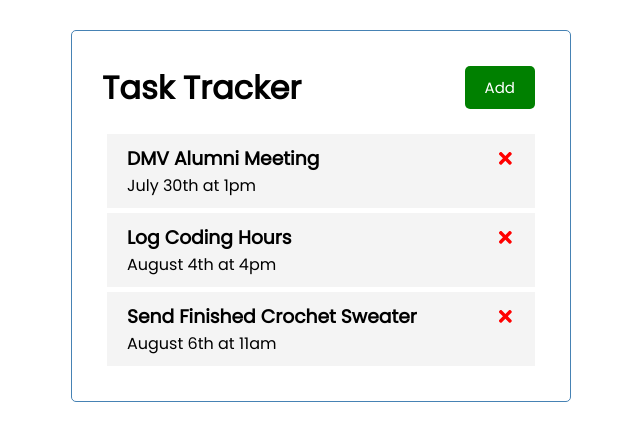
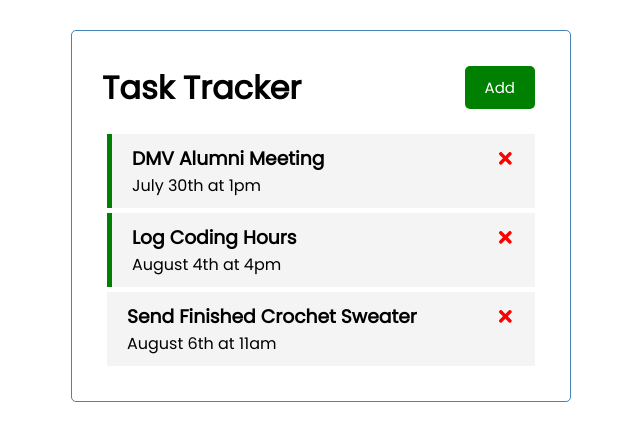
Before and after one commit to dcbeergoddess/react-task-tracker, a React (Create React App) app: page / in a window 1280 px wide. Shown: the top 440 px of the page, without its empty margins (319-959 px from the left). Built offline with nearby package versions, Linux system fonts and the light colour scheme.

Commit message:
class toggle for reminder working

```diff
--- a/src/App.js
+++ b/src/App.js
@@ -34,8 +34,8 @@
   const toggleReminder = (id) => {
     //use map to toggle --> map through `tasks` in our state and for each `task`
     //where `task.id` in current iteration is equal to the id that's passed in
-    //then we have specific object (else the task)
-    //we want to copy && spread across all the task properties and values (of the task that matches) but want to change the reminder so the reminder i'm going to set is opposite of whatever that specific task reminder is
+    //then we have specific object : (else the task)
+    //we want to copy && spread across all the task properties and values in object (of the task that matches) but want to change the reminder so the reminder i'm going to set is opposite of whatever that specific task reminder is
     setTasks(tasks.map((task) => task.id === id ? {...task, reminder: !task.reminder } : task))
   }
 
--- a/src/components/Task.js
+++ b/src/components/Task.js
@@ -2,9 +2,9 @@
 
 const Task = ({ task, onDelete, onToggle }) => {
   return (
-    <div className='task' onDoubleClick={() => onToggle(task.id)}>
+    <div className={`task ${task.reminder ? 'reminder' : ''}`} onDoubleClick={() => onToggle(task.id)}>
       <h3>
-        {task.text}{' '}
+        {task.text}
         <FaTimes
         style={{color: 'red', cursor: 'pointer'}}
         onClick={() => onDelete(task.id)}
```
